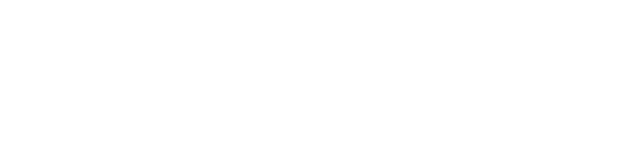
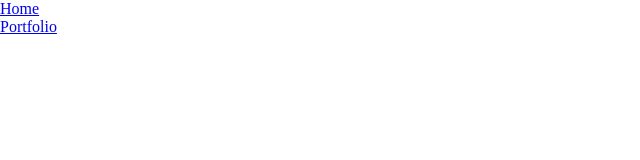
Before and after one commit to devWRM/my-website2, a plain HTML site: page index.html in a window 1280 px wide. Shown: the whole page, without its empty margins (0-640 px from the left). Drawn offline with Linux system fonts and the light colour scheme.

Commit message:
added a navbar

```diff
--- a/index.html
+++ b/index.html
@@ -6,7 +6,15 @@
         <title>WRM Website</title>
     </head>
     <body>
+        <div class="container">
+            <nav class="navbar">
+                <ul>
+                    <li><a href="#">Home</a></li>
+                    <li><a href="#">Portfolio</a></li>
+                </ul>
+            </nav>
 
+        </div>
 
 
     </body>
```
